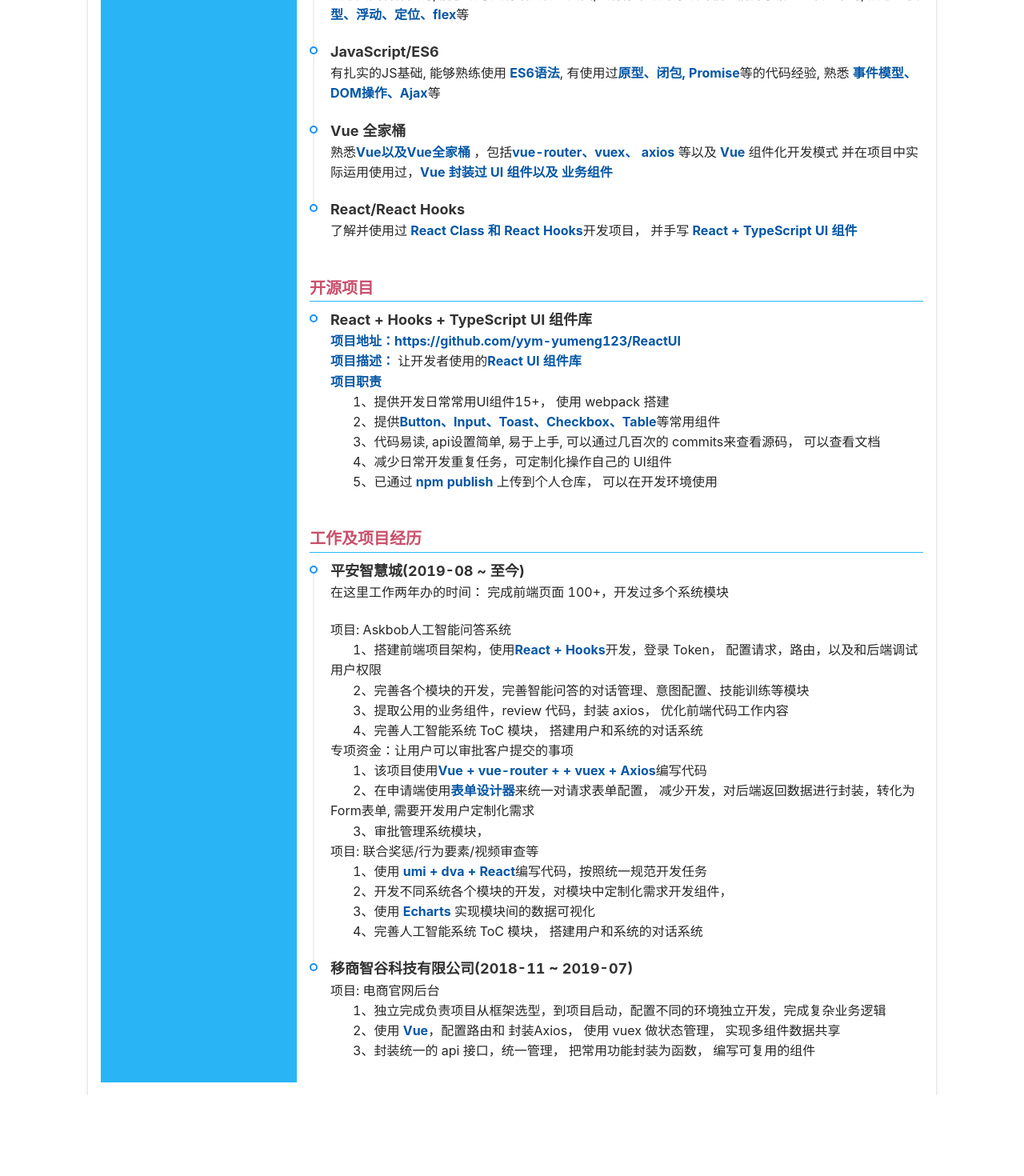
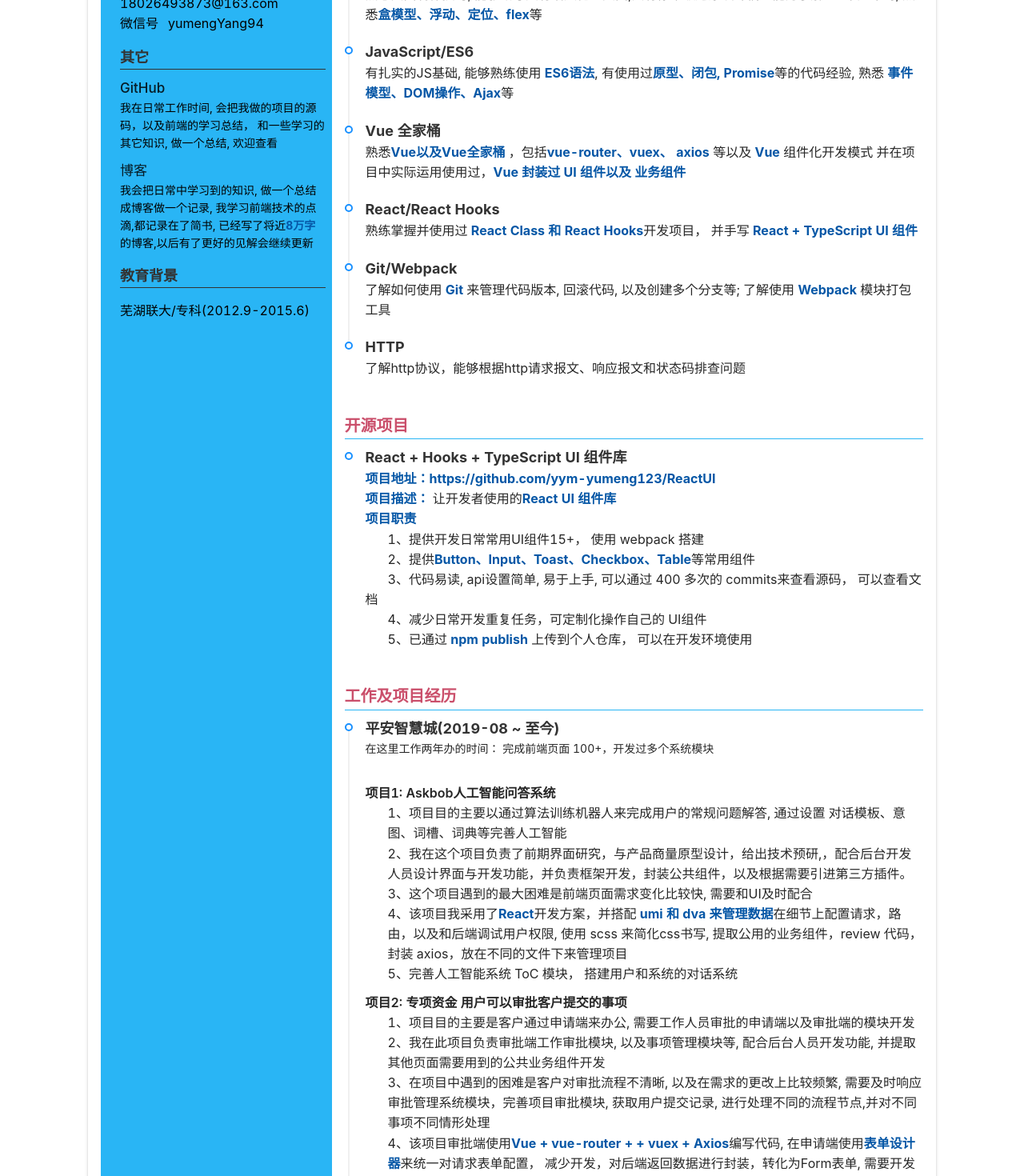
Before and after one commit to yym-yumeng123/CV, a React (Create React App) app: page / in a window 1280 px wide. Shown: the part 280-1750 px from the top of the page at 80% size. Before the commit the page ends 1649 px from the top, so only its background shows below. Built offline with nearby package versions, Linux system fonts and the light colour scheme.

Commit message:
基本完善简历

```diff
--- a/src/App.js
+++ b/src/App.js
@@ -7,10 +7,10 @@
   return (
     <div className='App'>
       <Row gutter={16}>
-        <Col span={6}>
+        <Col span={7}>
           <Left />
         </Col>
-        <Col span={18}>
+        <Col span={17}>
           <Right />
         </Col>
       </Row>
--- a/src/Home/index.scss
+++ b/src/Home/index.scss
@@ -37,7 +37,11 @@
   padding: 0 8px;
   background-color: #29b5f5;
   .header {
-    text-align: center;
+    display: flex;
+    flex-direction: column;
+    justify-content: center;
+    align-items: center;
+    height: 150px;
     h1 {
       font-size: 25px;
       font-weight: bold;
@@ -50,15 +54,41 @@
   }
   .main {
     margin-top: 16px;
+    margin-left: 16px;
     .concat {
       h3 {
         border-bottom: 1px solid #333;
       }
       .content {
+        font-size: 16px;
         .label {
           display: inline-block;
-          min-width: 50px;
+          min-width: 60px;
         }
+      }
+    }
+    .others {
+      margin-top: 16px;
+      h3 {
+        border-bottom: 1px solid #333;
+      }
+      &-item {
+        margin-top: 10px;
+        h5 {
+          font-size: 17px;
+          font-weight: 500;
+        }
+      }
+    }
+    .education {
+      margin-top: 16px;
+
+      h3 {
+        border-bottom: 1px solid #333;
+      }
+      p {
+        font-size: 16px;
+        margin-top: 16px;
       }
     }
   }
@@ -79,8 +109,23 @@
     }
   }
   .project {
-    p {
-      font-size: 16px;
+    .experience-item {
+      margin-top: 10px;
+      .ex-title {
+        font-size: 16px;
+        font-weight: 600;
+      }
+      .list {
+        margin-left: 2em;
+        text-indent: 0;
+        li {
+          // display: inline-flex;
+          // .label {
+          //   display: flex;
+          //   flex-wrap: nowrap;
+          // }
+        }
+      }
     }
   }
 }
--- a/src/Home/left.js
+++ b/src/Home/left.js
@@ -1,6 +1,8 @@
 import React from "react"
 import { Divider } from "antd"
 // import { PushpinOutlined } from "@ant-design/icons"
+import { Timeline } from "antd"
+
 import "./index.scss"
 
 const Left = () => {
@@ -39,6 +41,30 @@
             })}
           </div>
         </div>
+
+        <div className='others'>
+          <h3>其它</h3>
+          <div className='others-item'>
+            <h5>GitHub</h5>
+            <span>
+              我在日常工作时间, 会把我做的项目的源码，以及前端的学习总结，
+              和一些学习的其它知识, 做一个总结, 欢迎查看
+            </span>
+          </div>
+          <div className='others-item'>
+            <h5>博客</h5>
+            <span>
+              我会把日常中学习到的知识, 做一个总结成博客做一个记录,
+              我学习前端技术的点滴,都记录在了简书, 已经写了将近
+              <strong>8万字</strong> 的博客,以后有了更好的见解会继续更新
+            </span>
+          </div>
+        </div>
+
+        <div className='education'>
+          <h3>教育背景</h3>
+          <p>芜湖联大/专科(2012.9-2015.6)</p>
+        </div>
       </div>
     </div>
   )
--- a/src/Home/right.js
+++ b/src/Home/right.js
@@ -23,59 +23,81 @@
             </p>
             <br />
             <div className='experience-item'>
-              <p>项目: Askbob人工智能问答系统</p>
+              <p className='ex-title'>项目1: Askbob人工智能问答系统</p>
               <ul className='list'>
                 <li>
-                  1、搭建前端项目架构，使用<strong>React + Hooks</strong>
-                  开发，登录 Token， 配置请求，路由，以及和后端调试用户权限
+                  1、项目目的主要以通过算法训练机器人来完成用户的常规问题解答,
+                  通过设置 对话模板、意图、词槽、词典等完善人工智能
                 </li>
                 <li>
-                  2、完善各个模块的开发，完善智能问答的对话管理、意图配置、技能训练等模块
+                  2、我在这个项目负责了前期界面研究，与产品商量原型设计，给出技术预研,，配合后台开发人员设计界面与开发功能，并负责框架开发，封装公共组件，以及根据需要引进第三方插件。
                 </li>
                 <li>
-                  3、提取公用的业务组件，review 代码，封装 axios，
-                  优化前端代码工作内容
+                  3、这个项目遇到的最大困难是前端页面需求变化比较快,
+                  需要和UI及时配合
                 </li>
-                <li>4、完善人工智能系统 ToC 模块， 搭建用户和系统的对话系统</li>
+                <li>
+                  4、该项目我采用了<strong>React</strong>
+                  开发方案，并搭配 <strong>umi 和 dva 来管理数据</strong>
+                  在细节上配置请求，路由，以及和后端调试用户权限, 使用 scss
+                  来简化css书写, 提取公用的业务组件，review 代码，封装
+                  axios，放在不同的文件下来管理项目
+                </li>
+                <li>5、完善人工智能系统 ToC 模块， 搭建用户和系统的对话系统</li>
               </ul>
             </div>
             <div className='experience-item'>
-              <p>专项资金：让用户可以审批客户提交的事项</p>
+              <p className='ex-title'>
+                项目2: 专项资金 用户可以审批客户提交的事项
+              </p>
               <ul className='list'>
                 <li>
-                  1、该项目使用
-                  <strong>Vue + vue-router + + vuex + Axios</strong>编写代码
+                  1、项目目的主要是客户通过申请端来办公,
+                  需要工作人员审批的申请端以及审批端的模块开发
                 </li>
                 <li>
-                  2、在申请端使用<strong>表单设计器</strong>
+                  2、我在此项目负责审批端工作审批模块, 以及事项管理模块等,
+                  配合后台人员开发功能, 并提取其他页面需要用到的公共业务组件开发
+                </li>
+                <li>
+                  3、在项目中遇到的困难是客户对审批流程不清晰,
+                  以及在需求的更改上比较频繁, 需要及时响应
+                  审批管理系统模块，完善项目审批模块, 获取用户提交记录,
+                  进行处理不同的流程节点,并对不同事项不同情形处理
+                </li>
+                <li>
+                  4、该项目审批端使用
+                  <strong>Vue + vue-router + + vuex + Axios</strong>编写代码,
+                  在申请端使用<strong>表单设计器</strong>
                   来统一对请求表单配置，
                   减少开发，对后端返回数据进行封装，转化为Form表单,
-                  需要开发用户定制化需求
+                  需要开发用户定制化需求, 采用组件化的方式开发,
+                  减少代码之间的耦合度
                 </li>
-                <li>3、审批管理系统模块，</li>
               </ul>
             </div>
             <div className='experience-item'>
-              <p>项目: 联合奖惩/行为要素/视频审查等</p>
+              <p className='ex-title'>项目3: 联合奖惩/行为要素/视频审查等</p>
               <ul className='list'>
                 <li>
                   1、使用 <strong>umi + dva + React</strong>
                   编写代码，按照统一规范开发任务
                 </li>
                 <li>
-                  2、开发不同系统各个模块的开发，对模块中定制化需求开发组件，
+                  2、使用 <strong>React Class </strong>
+                  组件的方式开发不同系统各个模块，对模块中定制化需求开发组件，
                 </li>
                 <li>
-                  3、使用 <strong>Echarts</strong> 实现模块间的数据可视化
+                  3、使用 <strong>Echarts</strong> 在首页展现采集模块数据,使用
+                  柱状图, 折线图, 饼状图多维度展示数据变化
                 </li>
-                <li>4、完善人工智能系统 ToC 模块， 搭建用户和系统的对话系统</li>
               </ul>
             </div>
           </Timeline.Item>
           <Timeline.Item>
             <h3>移商智谷科技有限公司(2018-11 ~ 2019-07)</h3>
             <div className='experience-item'>
-              <p>项目: 电商官网后台</p>
+              <p className='ex-title'>项目: 电商官网后台</p>
               <ul className='list'>
                 <li>
                   1、独立完成负责项目从框架选型，到项目启动，配置不同的环境独立开发，完成复杂业务逻辑
@@ -88,29 +110,24 @@
                   3、封装统一的 api 接口，统一管理， 把常用功能封装为函数，
                   编写可复用的组件
                 </li>
+                <li>
+                  4、工具类与业务类分开，降低与具体业务的耦合，回归工具本身
+                </li>
               </ul>
             </div>
           </Timeline.Item>
-          {/* <Timeline.Item>
-            <h3>海航科技公司(2018/3~2018/11)</h3>
+          <Timeline.Item>
+            <h3>海航科技公司(2018/3~2018/9)</h3>
             <div className='experience-item'>
-              <p>项目: 海航云官网开发</p>
+              <p className='ex-title'>项目: 海航云官网开发/后台管理系统开发</p>
               <ul className='list'>
                 <li>
-                  1、负责前端页面的展示, 和 UI 沟通完成页面, 100% 按照 UI 图
-                  来完成官网, 还原页面
-                </li>
-                <li>
-                  2、使用 <strong>Vue</strong>，配置路由和 封装Axios， 使用 vuex
-                  做状态管理， 实现多组件数据共享
-                </li>
-                <li>
-                  3、封装统一的 api 接口，统一管理， 把常用功能封装为函数，
-                  编写可复用的组件
+                  1、负责官网页面的展示, 和 UI 沟通完成页面, 100% 按照 UI 图
+                  来完成官网, 还原页面, 并对官网进行维护
                 </li>
               </ul>
             </div>
-          </Timeline.Item> */}
+          </Timeline.Item>
         </Timeline>
       </div>
     </div>
--- a/src/comonents/BasicInfo/basic_info.js
+++ b/src/comonents/BasicInfo/basic_info.js
@@ -9,7 +9,7 @@
   },
   {
     label: "工作经验",
-    value: "3年",
+    value: "3年半",
     link: false,
   },
   {
--- a/src/comonents/OpenSource/open.js
+++ b/src/comonents/OpenSource/open.js
@@ -30,7 +30,7 @@
                   等常用组件
                 </li>
                 <li>
-                  3、代码易读, api设置简单, 易于上手, 可以通过几百次的
+                  3、代码易读, api设置简单, 易于上手, 可以通过 400 多次的
                   commits来查看源码， 可以查看文档
                 </li>
                 <li>4、减少日常开发重复任务，可定制化操作自己的 UI组件</li>
--- a/src/comonents/Skill/skill.js
+++ b/src/comonents/Skill/skill.js
@@ -35,9 +35,20 @@
           <Timeline.Item>
             <h3>React/React Hooks</h3>
             <p>
-              了解并使用过 <strong>React Class 和 React Hooks</strong>
+              熟练掌握并使用过 <strong>React Class 和 React Hooks</strong>
               开发项目， 并手写 <strong>React + TypeScript UI 组件</strong>
             </p>
+          </Timeline.Item>
+          <Timeline.Item>
+            <h3>Git/Webpack</h3>
+            <p>
+              了解如何使用 <strong>Git</strong> 来管理代码版本, 回滚代码,
+              以及创建多个分支等; 了解使用 <strong>Webpack</strong> 模块打包工具
+            </p>
+          </Timeline.Item>
+          <Timeline.Item>
+            <h3>HTTP</h3>
+            <p>了解http协议，能够根据http请求报文、响应报文和状态码排查问题</p>
           </Timeline.Item>
         </Timeline>
       </div>
```
